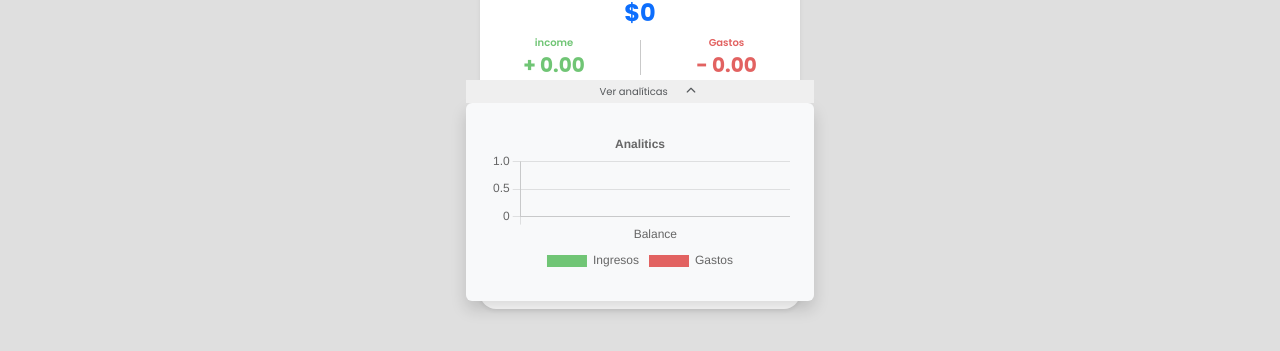
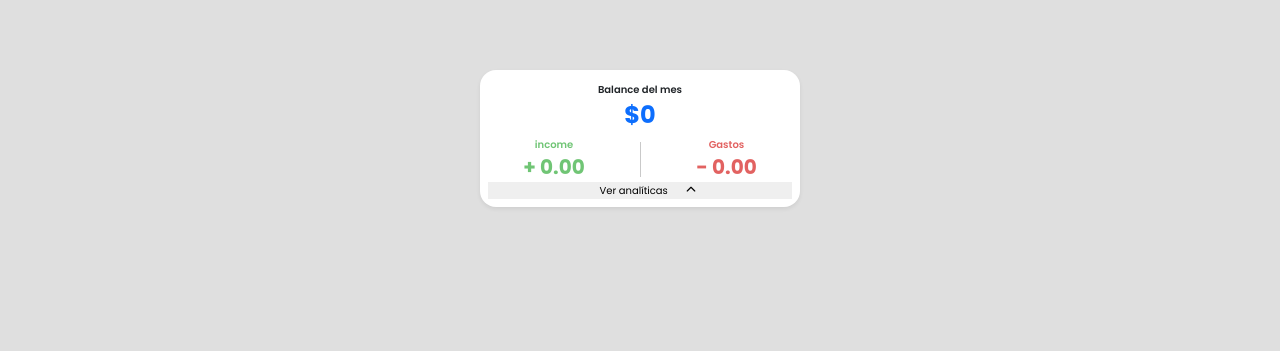
Before and after one commit to AndresTMX/cost-control, a React (Vite) app: page / in a window 1280 px wide. Shown: the part 300-651 px from the top of the page. Built offline with nearby package versions, Linux system fonts and the light colour scheme; no server answers.

Commit message:
Modificaciones esteticas a la grafica

```diff
--- a/src/components/BalanceItem/index.jsx
+++ b/src/components/BalanceItem/index.jsx
@@ -27,8 +27,8 @@ function BalanceItem({balance, income, expense , state}) {
 
         </section>
 
-        <section>
-            <BoxAcordeon text={'Ver analíticas'} propsZising={'container-fluid'} idCollapse={'collapseAnalitycs'}>
+        <section className='col-12 d-flex h-auto '>
+            <BoxAcordeon text={'Ver analíticas'} idCollapse={'collapseAnalitycs'}>
                 <ItemAnalitics balance={balance} income={income} expense={expense} state={state}/>
             </BoxAcordeon>
         </section>
--- a/src/components/BoxAcordeon/index.jsx
+++ b/src/components/BoxAcordeon/index.jsx
@@ -1,43 +1,31 @@
-import { useState } from "react";
 import { Collapse } from "bootstrap";
 import { Modal } from "../Modal";
 
 function BoxAcordeon({ children, text, idCollapse }) {
 
-  const [isExpanded, setIsExpanded] = useState(true);
-
   return (
-    <div>
-
-        <div class="row">
-
-            <div class="col accordion-item">
-
+    <div class="d-col-flex col-12 gap-1">
       <button
-                // onClick={() => setIsExpanded(!isExpanded)}
-                  class="col-12 border-0 p-1 text-muted text-center align-items-center w-100 fs-7"
+        class="fs-7 border-0 w-100"
         type="button"
         data-bs-toggle="collapse"
+        aria-expanded="false"
         data-bs-target={`#${idCollapse}`}
-                  aria-expanded={isExpanded}
-                  aria-controls={idCollapse}
       >
-                  {text} <i class={`${isExpanded ? "fa-solid fa-chevron-down iconUp" : "fa-solid fa-chevron-down"}`}></i>
+        {text}{" "}
+        <i
+          class={`${
+            children
+              ? "fa-solid fa-chevron-down iconUp"
+              : "fa-solid fa-chevron-down"
+          }`}
+        ></i>
       </button>
 
-
-              <div
-                id={idCollapse}
-                class={`col-12 accordion-collapse collapse ${isExpanded ? "show" : ""}`}
-                data-bs-parent="#accordionExample"
-              >
-                 <Modal>
+      <div className="collapse" id={idCollapse}>
+        <div class="card card-body">
           {children}
-                 </Modal>
         </div>
-
-            </div>
-
       </div>
     </div>
   );
--- a/src/components/ItemAnalitics/index.tsx
+++ b/src/components/ItemAnalitics/index.tsx
@@ -13,7 +13,7 @@ import { Bar } from 'react-chartjs-2';
 
 function ItemAnalitics({balance, income, expense, state}) {
 
-  const {month} = state
+const {month} = state
 
 ChartJS.register(
   CategoryScale,
@@ -26,6 +26,11 @@ ChartJS.register(
 
 const options = {
   responsive: true,
+  scales:{
+    y:{
+      beginAtZero:true
+    }
+  },
   plugins: {
     legend: {
       position: 'bottom' as const,
@@ -38,6 +43,9 @@ const options = {
 };
 
 const labels = ['Balance'];
+const width = 100;
+const heigth = 100;
+
 
 const data = {
   labels,
@@ -59,7 +67,7 @@ const data = {
 
     return (
         <div className='d-flex p-2 col-12 w-100 bg-light '>
-           <Bar data={data} options={options} />
+           <Bar data={data} options={options} width={width} height={heigth} />
         </div>
      );
 }
```
Lines whose indentation alone changed are shown as unchanged.
